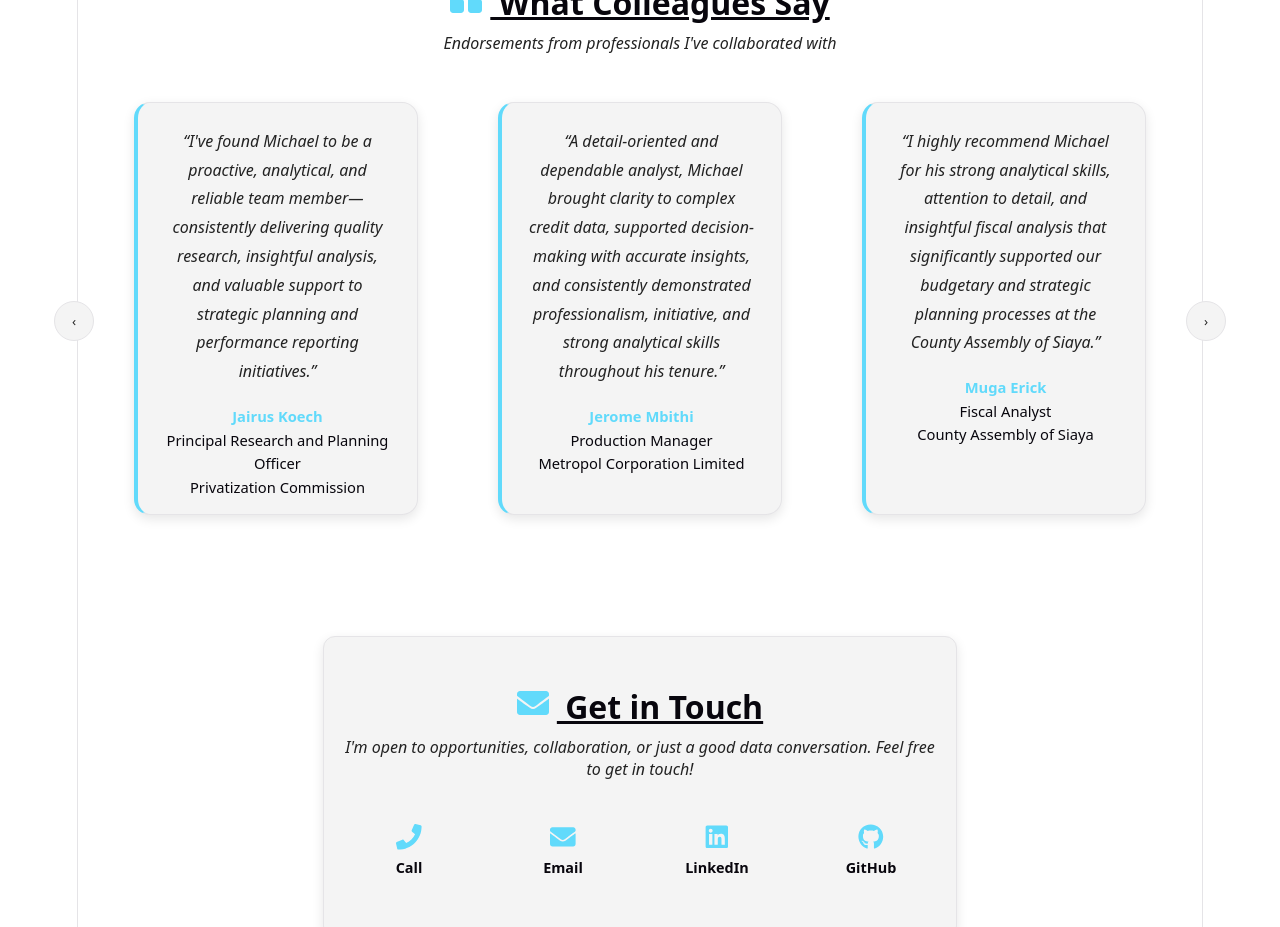
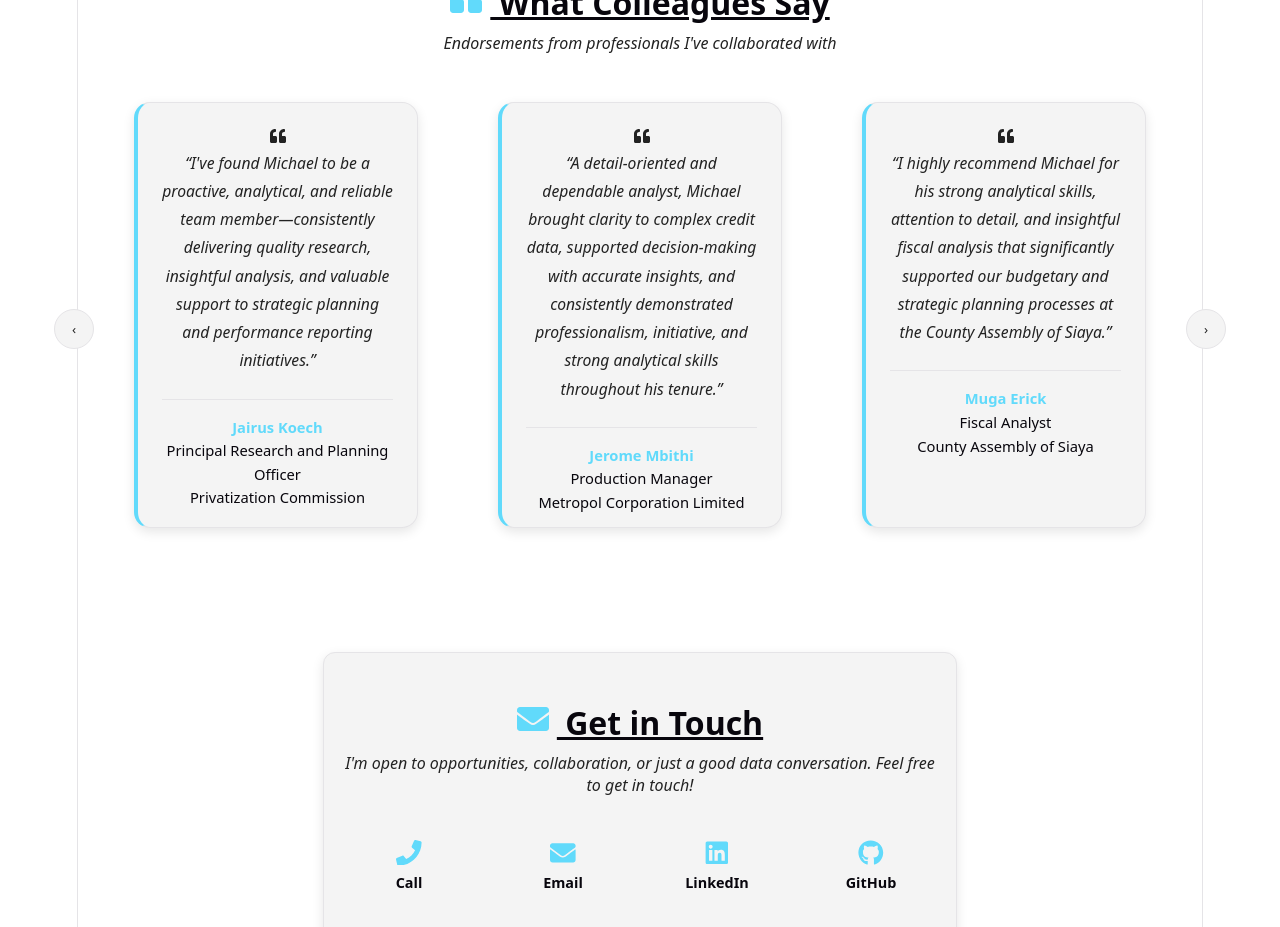
Before and after one commit to Michael-Nyawade/Michael-Nyawade.github.io, a React (Vite) app: page / in a window 1280 px wide. Shown: the part 3060-3987 px from the top of the page. Built offline with nearby package versions, Linux system fonts and the light colour scheme.

Commit message:
Improved testimonial card readability with decorative quote icon and refined typography hierarchy

```diff
--- a/src/sections/Testimonials.jsx
+++ b/src/sections/Testimonials.jsx
@@ -118,6 +118,10 @@
               className="testimonial-slide"
             >
               <blockquote className="testimonial-card">
+                <div className="testimonial-quote-ico">
+                    <FaQuoteLeft />
+                </div>
+
                 <p>“{testimonial.quote}”</p>
 
                 <footer>
--- a/src/styles.css
+++ b/src/styles.css
@@ -276,3 +276,28 @@
     flex: 0 0 100%;
   }
 }
+
+/* Decorative quote icon */
+.testimonial-quote-icon {
+  font-size: 2rem;
+
+  color: var(--accent-color);
+
+  opacity: 0.18;
+
+  margin-bottom: 1rem;
+}
+
+/* Slightly better text hierarchy */
+.testimonial-card p {
+  font-size: 0.98rem;
+}
+
+/* Footer separation */
+.testimonial-card footer {
+  margin-top: 1.5rem;
+
+  padding-top: 1rem;
+
+  border-top: 1px solid var(--border-color);
+}
```
